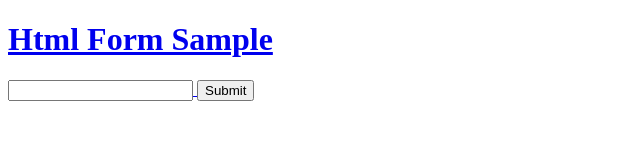
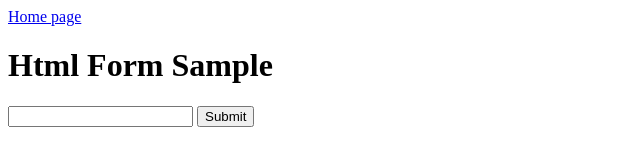
Before and after one commit to NataliyaGusyeva/html, a plain HTML site: page form.html in a window 1280 px wide. Shown: the whole page, without its empty margins (0-640 px from the left). Drawn offline with Linux system fonts and the light colour scheme.

Commit message:
changed nav name

```diff
--- a/form.html
+++ b/form.html
@@ -8,7 +8,7 @@
 </head>
 <body>
   <nav>
-    <a href="index.html" Home page</a>
+    <a href="index.html">Home page</a>
   </nav>
   <h1>Html Form Sample</h1>
   <form>
```
Also changed, not shown: index.html (+1 -1 lines).
